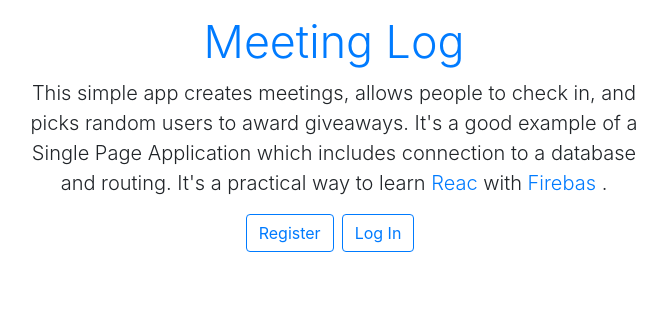
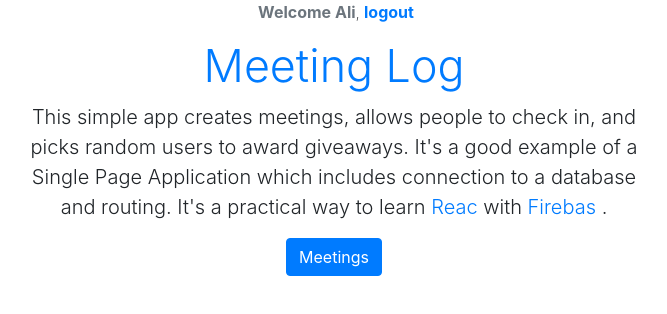
Before and after one commit to AliAbdulle/meetinglog, a React (Create React App) app: page / in a window 1280 px wide. Shown: the top 314 px of the page, without its empty margins (306-973 px from the left). Built offline with nearby package versions, Linux system fonts and the light colour scheme.

Commit message:
created wellcome componont

```diff
--- a/src/App.js
+++ b/src/App.js
@@ -1,16 +1,21 @@
 import React, { Component } from 'react';
 import Home from './Home';
+import Welcome from './Welcome';
 
 class App extends Component {
   constructor() {
     super();
     this.state = {
-      user: null
+      user: 'Ali'
     }
   }
   render() {
     return (
-    <Home user={this.state.user}/>
+      <div>
+        {this.state.user &&
+        <Welcome user={this.state.user}/>}
+        <Home user={this.state.user}/>
+      </div>
     );
   }
 }
--- /dev/null
+++ b/src/Welcome.js
@@ -0,0 +1,24 @@
+import React, { Component } from "react";
+
+class Welcome extends Component {
+  constructor(props) {
+    super(props);
+    this.state = {};
+  }
+  render() {
+    const { user } = this.props;
+    return (
+        <div className="text-center">
+      <span className="text-secondary font-weight-bold pl-1">
+          Welcome {user}
+      </span>
+      ,
+        <a href="/" className="font-weight-bold text-primary pl-1">
+          logout
+        </a>
+      </div>
+    );
+  }
+}
+
+export default Welcome;
```
